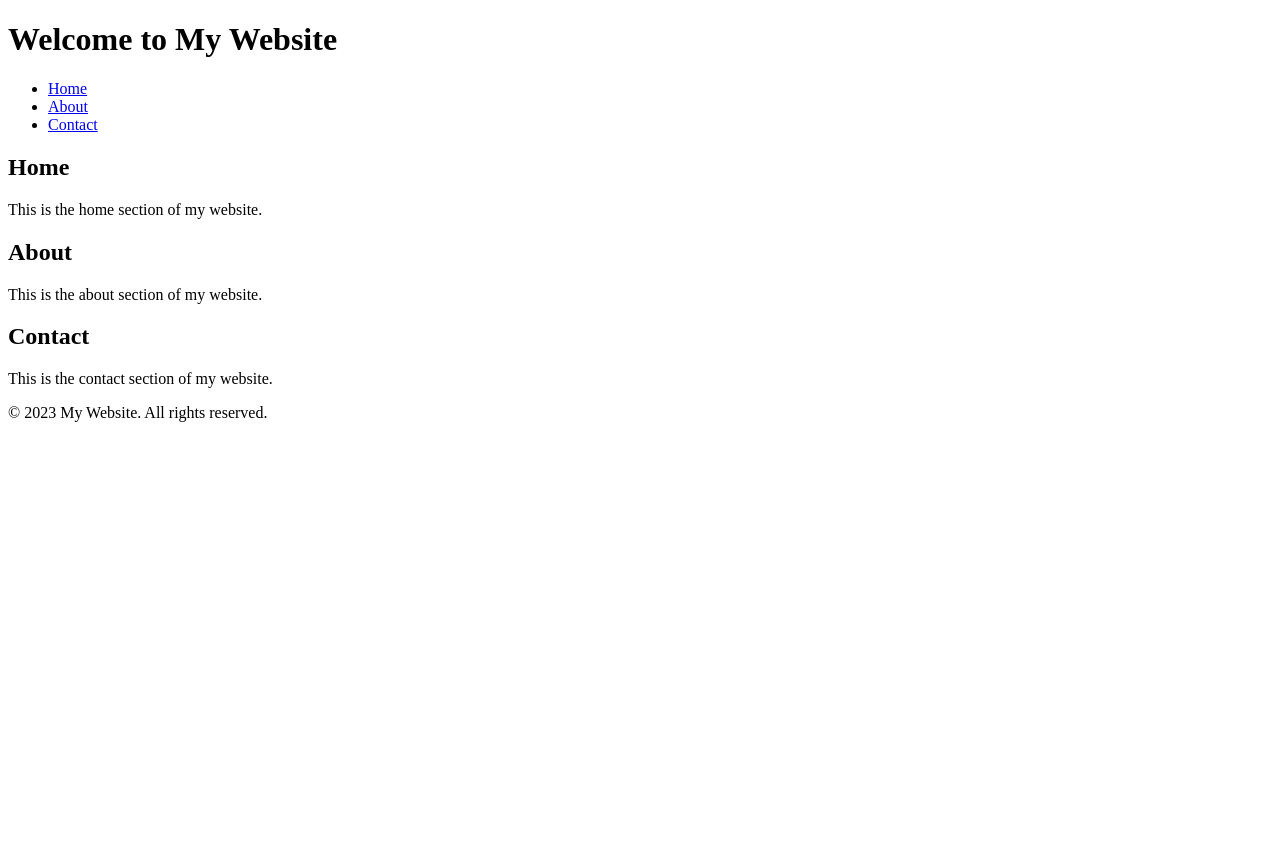
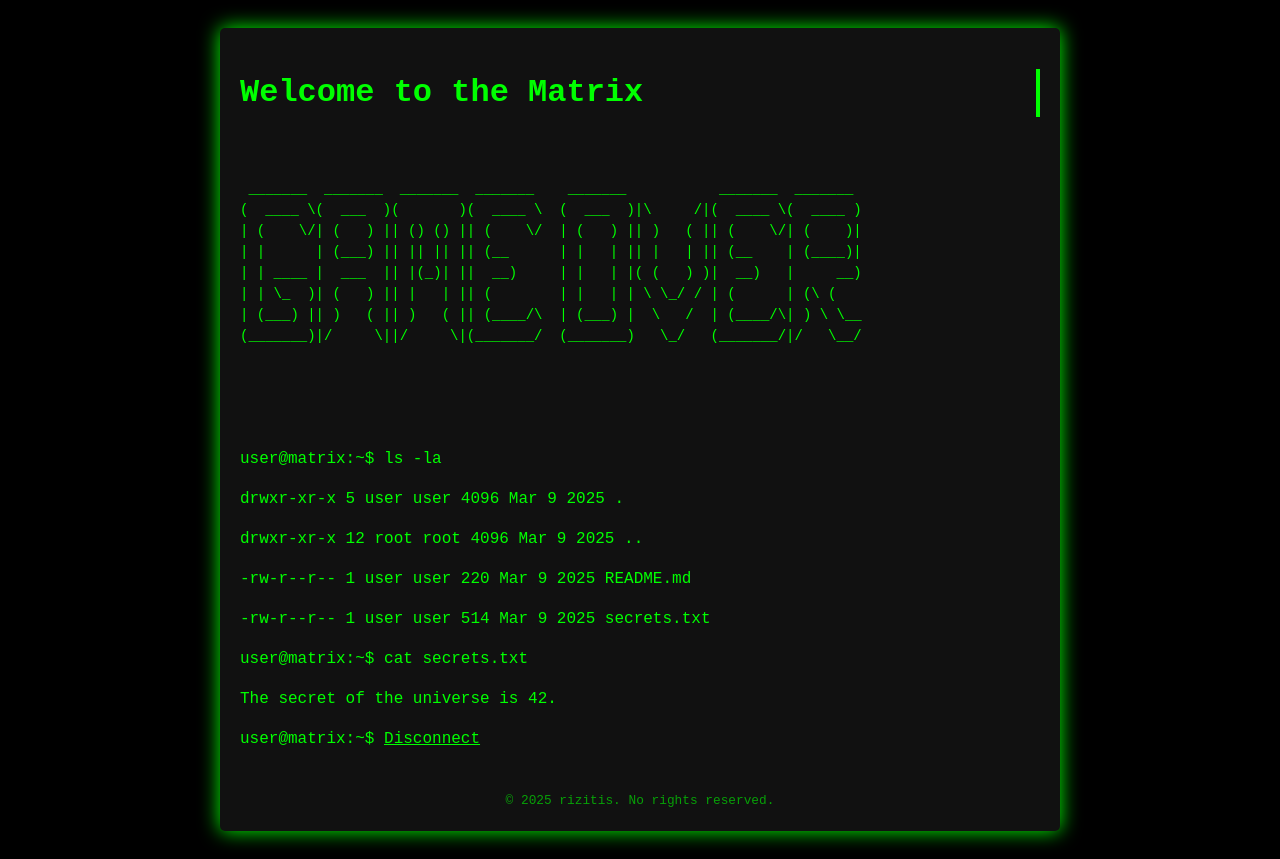
Before and after one commit to rizitis/rizitis, a plain HTML site: page index.html in a window 1280 px wide. Before the commit the page ends 800 px from the top, so only its background shows below. Drawn offline with Linux system fonts and the light colour scheme.

Commit message:
Update index.html

```diff
--- a/index.html
+++ b/index.html
@@ -1,47 +1,102 @@
 <!DOCTYPE html>
 <html lang="en">
 <head>
-    <meta charset="UTF-8">
-    <meta name="viewport" content="width=device-width, initial-scale=1.0">
-    <title>My Website</title>
-    <!-- Additional head elements such as stylesheets or scripts can be included here -->
+  <meta charset="UTF-8" />
+  <meta name="viewport" content="width=device-width, initial-scale=1.0"/>
+  <title>UNIX Terminal - Matrix Style</title>
+  <style>
+    body {
+      background-color: #000;
+      color: #00FF00;
+      font-family: "Courier New", Courier, monospace;
+      padding: 20px;
+      line-height: 1.5;
+    }
+
+    .terminal {
+      max-width: 800px;
+      margin: 0 auto;
+      background-color: #111;
+      padding: 20px;
+      border-radius: 5px;
+      box-shadow: 0 0 20px #00FF00;
+    }
+
+    .prompt {
+      color: #00FF00;
+    }
+
+    h1 {
+      font-size: 2rem;
+      margin-bottom: 20px;
+      white-space: nowrap;
+      overflow: hidden;
+      border-right: 0.15em solid #00FF00;
+      animation: typing 4s steps(30, end), blink-caret 0.75s step-end infinite;
+    }
+
+    @keyframes typing {
+      from { width: 0 }
+      to { width: 100% }
+    }
+
+    @keyframes blink-caret {
+      from, to { border-color: transparent }
+      50% { border-color: #00FF00; }
+    }
+
+    pre.ascii {
+      color: #00FF00;
+      font-size: 14px;
+    }
+
+    a {
+      color: #00FF00;
+      text-decoration: underline;
+    }
+
+    footer {
+      margin-top: 40px;
+      color: #00FF00;
+      font-size: 0.8rem;
+      text-align: center;
+      opacity: 0.6;
+    }
+  </style>
 </head>
 <body>
+  <div class="terminal">
+    <h1>Welcome to the Matrix</h1>
+    <pre class="ascii">
 
-    <header>
-        <h1>Welcome to My Website</h1>
-    </header>
 
-    <nav>
-        <ul>
-            <li><a href="#home">Home</a></li>
-            <li><a href="#about">About</a></li>
-            <li><a href="#contact">Contact</a></li>
-        </ul>
-    </nav>
+ _______  _______  _______  _______    _______           _______  _______
+(  ____ \(  ___  )(       )(  ____ \  (  ___  )|\     /|(  ____ \(  ____ )
+| (    \/| (   ) || () () || (    \/  | (   ) || )   ( || (    \/| (    )|
+| |      | (___) || || || || (__      | |   | || |   | || (__    | (____)|
+| | ____ |  ___  || |(_)| ||  __)     | |   | |( (   ) )|  __)   |     __)
+| | \_  )| (   ) || |   | || (        | |   | | \ \_/ / | (      | (\ (
+| (___) || )   ( || )   ( || (____/\  | (___) |  \   /  | (____/\| ) \ \__
+(_______)|/     \||/     \|(_______/  (_______)   \_/   (_______/|/   \__/
 
-    <main>
-        <section id="home">
-            <h2>Home</h2>
-            <p>This is the home section of my website.</p>
-        </section>
 
-        <section id="about">
-            <h2>About</h2>
-            <p>This is the about section of my website.</p>
-        </section>
 
-        <section id="contact">
-            <h2>Contact</h2>
-            <p>This is the contact section of my website.</p>
-        </section>
-    </main>
+    </pre>
+
+    <p><span class="prompt">user@matrix:~$</span> ls -la</p>
+    <p>drwxr-xr-x  5 user user  4096 Mar  9  2025 .</p>
+    <p>drwxr-xr-x 12 root root  4096 Mar  9  2025 ..</p>
+    <p>-rw-r--r--  1 user user   220 Mar  9  2025 README.md</p>
+    <p>-rw-r--r--  1 user user   514 Mar  9  2025 secrets.txt</p>
+
+    <p><span class="prompt">user@matrix:~$</span> cat secrets.txt</p>
+    <p>The secret of the universe is 42.</p>
+
+    <p><span class="prompt">user@matrix:~$</span> <a href="#">Disconnect</a></p>
 
     <footer>
-        <p>&copy; 2023 My Website. All rights reserved.</p>
+      &copy; 2025 rizitis. No rights reserved.
     </footer>
-
-    <!-- Additional body elements or scripts can be included here -->
-
+  </div>
 </body>
 </html>
```
